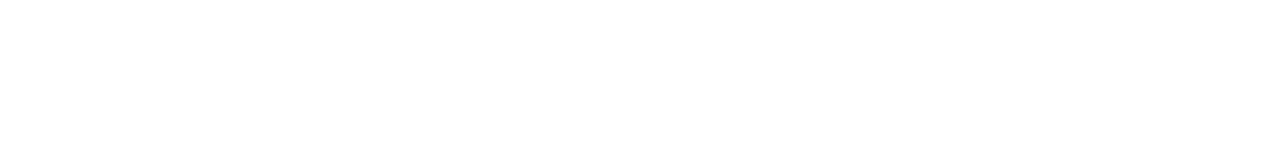
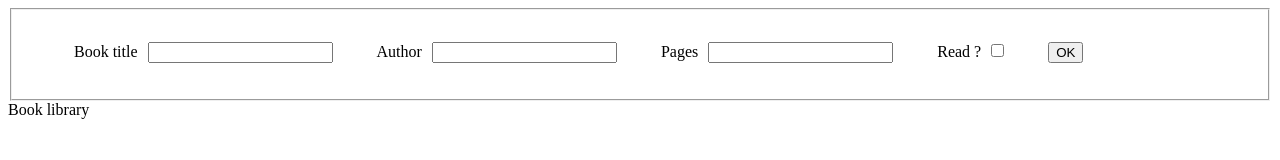
Before and after one commit to Zellrei/TOP_book_library, a plain HTML site: page index.html in a window 1280 px wide. Drawn offline with Linux system fonts and the light colour scheme.

Commit message:
add form fields and a flex div

```diff
--- a/index.html
+++ b/index.html
@@ -1,13 +1,30 @@
 <!DOCTYPE html>
 <html lang="en">
 <head>
-    <meta charset="UTF-8">
-    <meta http-equiv="X-UA-Compatible" content="IE=edge">
-    <meta name="viewport" content="width=device-width, initial-scale=1.0">
-    <title>Document</title>
+  <meta charset="UTF-8">
+  <meta http-equiv="X-UA-Compatible" content="IE=edge">
+  <meta name="viewport" content="width=device-width, initial-scale=1.0">
+  <link rel="stylesheet" href="styles.css">
+  <title>Document</title>
 
 </head>
 <body>
+  <form action="http://httpbin.org/post" method="post">
+    <fieldset>
+      <ul>
+        <li><label for="Book title">Book title<input type="text" name="Book title" id="Book title"></label></li>
+        <li><label for="Author">Author<input type="text" name="Author" id="Author"></label></li>
+        <li><label for="Pages">Pages<input type="text" name="Pages" id="Pages"></label></li>
+        <li><label for="Read">Read ?<input type="checkbox" name="Read" id="Read"></label></li>
+        <li><button type="submit">OK</button></li>
+      </ul>
+    </fieldset>
+  </form>
+<div class="library-wrapper">Book library
+
+</div>
+
+
 
 </body>
 <script type="text/javascript" src="script.js"></script>
--- a/script.js
+++ b/script.js
@@ -14,7 +14,13 @@ function addBookToLibrary() {
   // do stuff here
 }
 
-
+function displayBooks (arr) {
+  for (const key in object) {
+    if (Object.hasOwnProperty.call(object, key)) {
+      const element = object[key];
+    }
+  }
+}
 
 const harryPotter = new Book('Harry Potter', 'JKR', '300', 'not read yet');
 const theHobbit = new Book ('The Hobbit', 'J.R.R. Tolkien', '295', 'not read');
--- /dev/null
+++ b/styles.css
@@ -0,0 +1,24 @@
+ul {
+  list-style-type: none;
+  display: block;
+}
+
+li {
+  list-style-type: none;
+  display: inline;
+  margin-right: 20px;
+  margin-left: 10px;
+}
+
+label {
+  display: inline;
+}
+
+input {
+  margin: 10px;
+}
+
+library-wrapper {
+  display: flex;
+  justify-content: center;
+}
```
Lines whose indentation alone changed are shown as unchanged.
